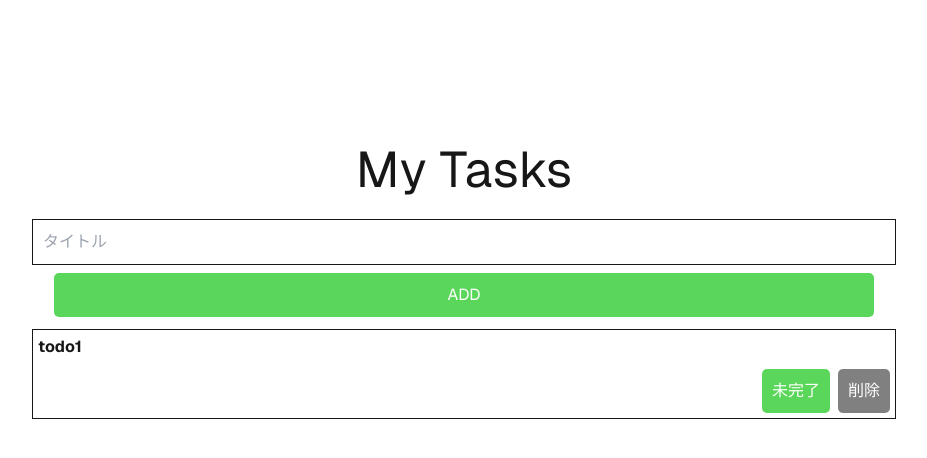
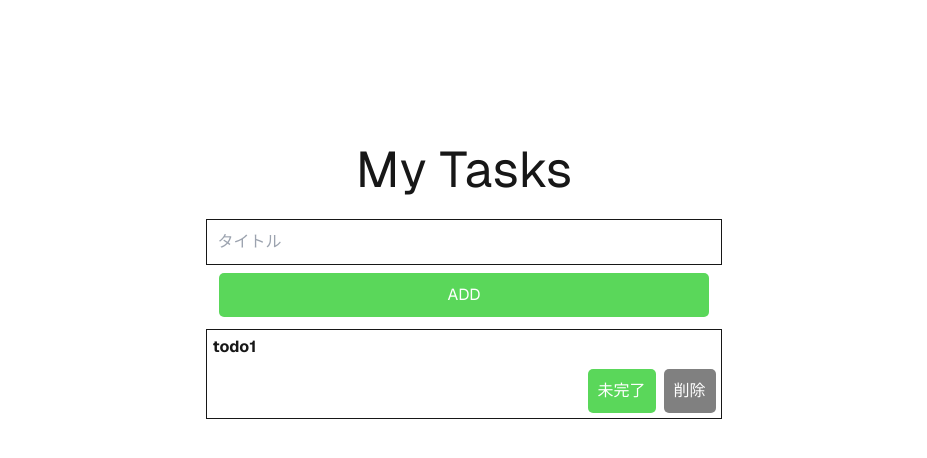
Before and after one commit to ka2yuki/todo-nextjs, a Next.js app: page / in a window 1280 px wide. Shown: the top 458 px of the page, without its empty margins (176-1103 px from the left). Built offline with nearby package versions, Linux system fonts and the light colour scheme.

Commit message:
デザイン：PC layout.

```diff
--- a/app/globals.css
+++ b/app/globals.css
@@ -63,6 +63,13 @@ table tr td {
   justify-content: right;
 }
 
+@media screen and (min-width: 1000px) {
+
+  body,
+  main {
+    width: 70%;
+  }
+}
 
 @layer utilities {
   .text-balance {
```
